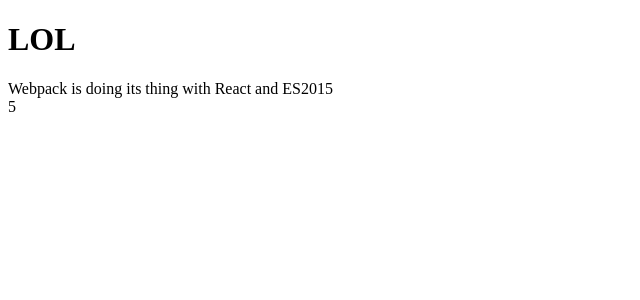
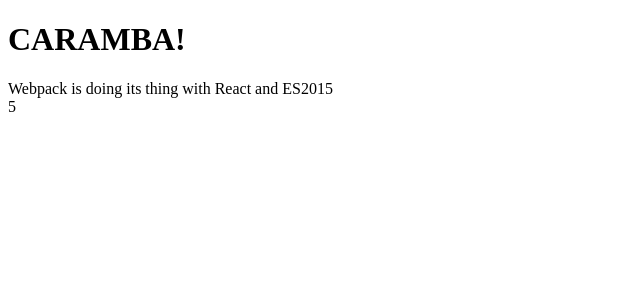
Before and after one commit to andresgutgon/planb, a React app: page / in a window 1280 px wide. Shown: the top 300 px of the page, without its empty margins (0-640 px from the left). Built offline with nearby package versions, Linux system fonts and the light colour scheme.

Commit message:
Added HMR babel preset for React

```diff
--- a/package.json
+++ b/package.json
@@ -1,6 +1,6 @@
 {
   "scripts": {
-    "start": "webpack-dev-server --progress --inline"
+    "start": "webpack-dev-server --progress --inline --hot"
   },
   "devDependencies": {
     "babel-core": "^6.22.1",
@@ -8,6 +8,7 @@
     "babel-plugin-transform-es2015-modules-commonjs": "^6.22.0",
     "babel-preset-es2015": "^6.22.0",
     "babel-preset-react": "^6.22.0",
+    "babel-preset-react-hmre": "^1.1.1",
     "css-loader": "^0.26.1",
     "node-sass": "^4.3.0",
     "sass-loader": "^4.1.1",
--- a/src/components/App.js
+++ b/src/components/App.js
@@ -28,7 +28,7 @@
 
     return (
       <header>
-        <h1>LOL</h1>
+        <h1>CARAMBA!</h1>
         <div>Webpack is doing its thing with React and ES2015</div>
         <div>{counter}</div>
       </header>
--- a/webpack.config.babel.js
+++ b/webpack.config.babel.js
@@ -21,7 +21,11 @@
           {
             loader: 'babel-loader',
             options: {
-              presets: ['es2015', 'react']
+              presets: [
+                'es2015',
+                'react',
+                'react-hmre',
+              ]
             }
           }
         ],
```
Also changed, not shown: 2 other files (tests, documents, lock files or other folders).
